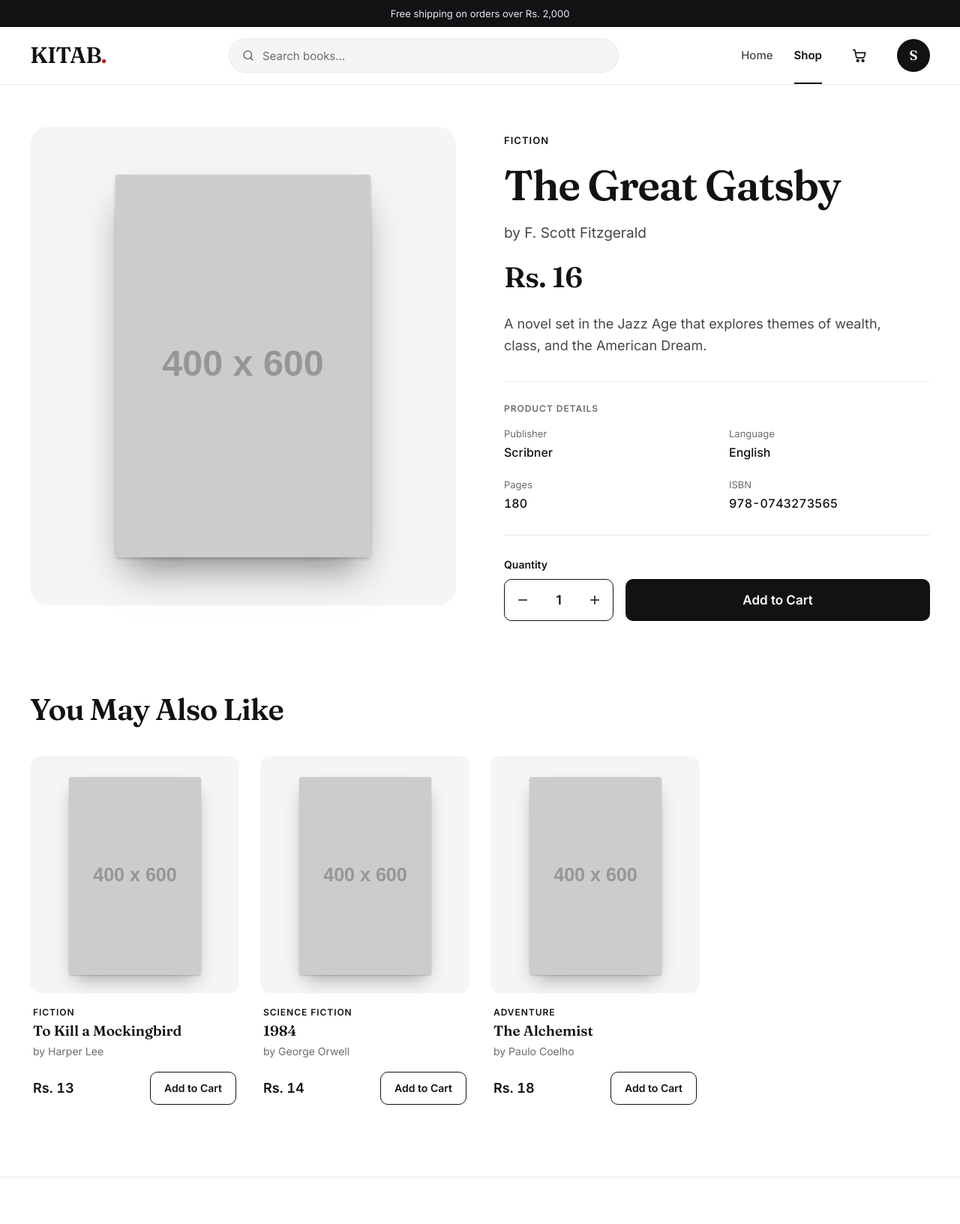
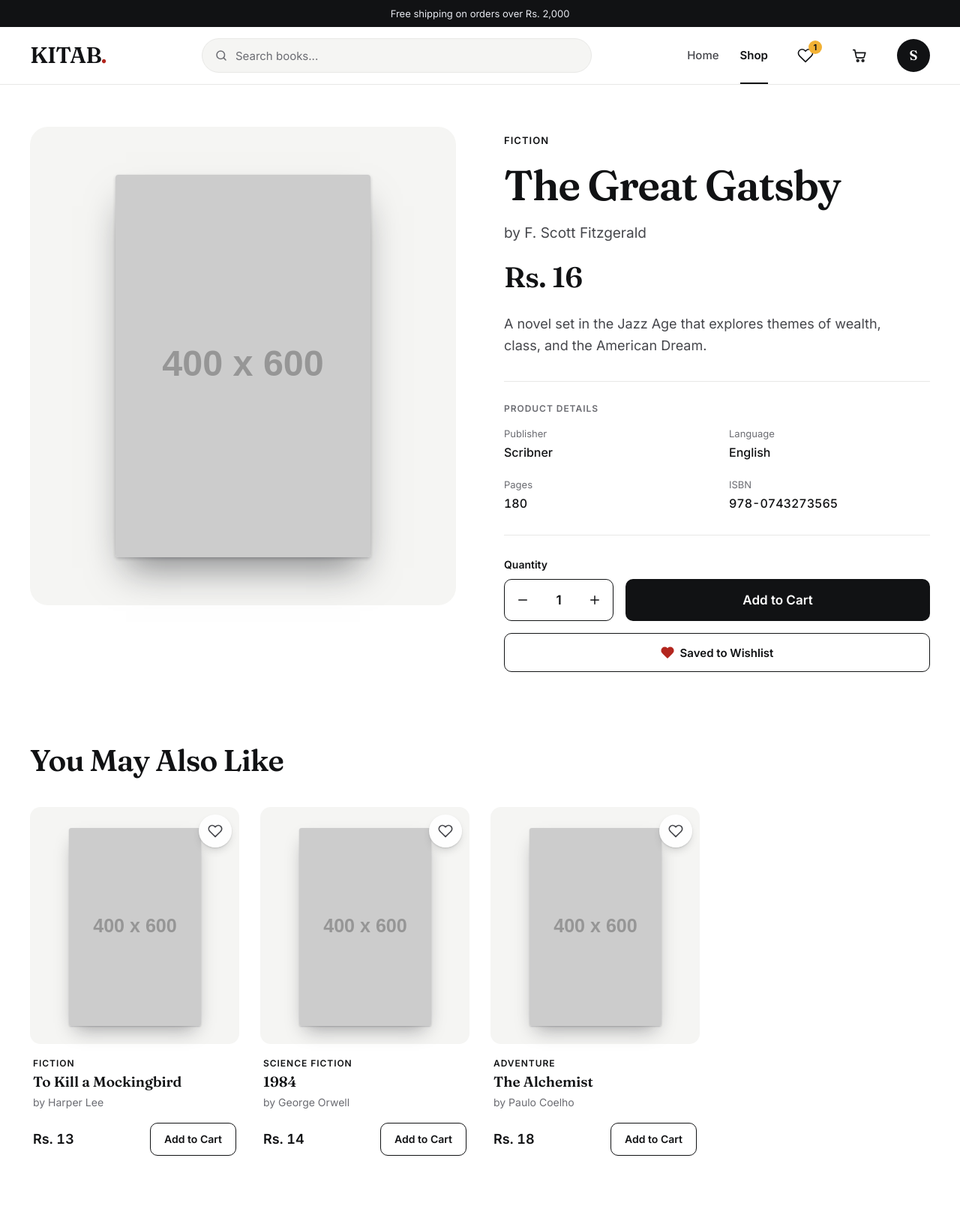
Before and after one commit to BisheshWaiba/Kitab, a PHP site: page /frontend/product.php?id=1 in a window 1280 px wide. Shown: the top 1632 px of the page at 75% size. Run offline with PHP 8.4, Linux system fonts and the light colour scheme; the visitor is signed in with stand-in values (Sample User, id 1); data comes from the database, SQL or seed files in the repository; tables that the repository leaves empty or names only in its code hold one stand-in row (values such as "Sample post"); grey boxes labelled with a size stand in for pictures from a placeholder-image service; some libraries are stand-ins or nearby versions.

Commit message:
Add wishlist with hearts and My Wishlist page

```diff
--- a/assets/css/kitab.css
+++ b/assets/css/kitab.css
@@ -337,6 +337,42 @@ body {
 }
 .k-book__price { font-size: 18px; font-weight: 600; font-variant-numeric: tabular-nums; }
 .k-book__foot .k-btn { height: 44px; padding: 0 18px; font-size: 14px; }
+
+/* ---------- Wishlist ---------- */
+.k-book__media { position: relative; }
+.k-wish { position: absolute; top: 10px; right: 10px; margin: 0; }
+.k-wish__btn {
+  display: inline-flex;
+  align-items: center;
+  justify-content: center;
+  width: 44px;
+  height: 44px;
+  padding: 0;
+  border: 0;
+  border-radius: 50%;
+  background: rgba(255, 255, 255, .94);
+  color: var(--k-ink-2);
+  box-shadow: 0 1px 2px rgba(20, 22, 28, .14), 0 6px 14px -6px rgba(20, 22, 28, .3);
+  cursor: pointer;
+  transition: color .15s, transform .15s;
+}
+.k-wish__btn:hover { color: var(--k-red); transform: scale(1.06); }
+.k-wish__btn:focus-visible,
+.k-wishbtn:focus-visible { outline: 3px solid var(--k-accent); outline-offset: 2px; }
+.k-wish__btn:disabled { cursor: progress; }
+.k-wish__btn svg,
+.k-wishbtn svg { fill: none; transition: fill .15s; }
+.k-wish__btn.is-on { color: var(--k-red); }
+.k-wish__btn.is-on svg,
+.k-wishbtn.is-on svg { fill: currentColor; }
+.k-wishbtn { height: 52px; }
+.k-wishbtn.is-on svg { color: var(--k-red); }
+.k-wishrow { margin: -4px 0 0; }
+.k-wishrow .k-wishbtn { width: 100%; }
+.k-product__info > .k-wishbtn { margin-top: -4px; }
+
+/* the heart in the header is filled while you are on the wishlist page */
+.k-cart--wish.is-active svg { fill: currentColor; }
 
 /* ---------- Home: hero ---------- */
 .k-hero__inner {
--- a/assets/js/main.js
+++ b/assets/js/main.js
@@ -37,6 +37,81 @@ document.querySelectorAll('[data-upload]').forEach(function (box) {
     });
 });
 
+// Wishlist hearts: save or remove a book without reloading the page.
+// Without JavaScript the same form posts normally and comes back to the page.
+function setWishCount(count) {
+    var link = document.querySelector('.k-cart--wish');
+    if (!link) {
+        return;
+    }
+    var badge = link.querySelector('.k-cart__badge');
+    if (count > 0 && !badge) {
+        badge = document.createElement('span');
+        badge.className = 'k-cart__badge';
+        link.appendChild(badge);
+    }
+    if (badge) {
+        if (count > 0) {
+            badge.textContent = count;
+        } else {
+            badge.remove();
+        }
+    }
+    link.setAttribute('aria-label', count > 0 ? 'Wishlist, ' + count + ' saved' : 'Wishlist');
+}
+
+document.querySelectorAll('form[data-wish]').forEach(function (form) {
+    var button = form.querySelector('[data-wish-btn]');
+    var action = form.querySelector('input[name="do"]');
+
+    form.addEventListener('submit', function (event) {
+        event.preventDefault();
+        if (button.disabled) {
+            return;
+        }
+        button.disabled = true;
+        fetch(form.action, {
+            method: 'POST',
+            body: new FormData(form),
+            headers: { Accept: 'application/json' },
+            credentials: 'same-origin'
+        })
+            .then(function (response) {
+                return response.ok ? response.json() : Promise.reject();
+            })
+            .then(function (data) {
+                action.value = data.wished ? 'remove' : 'add';
+                button.classList.toggle('is-on', data.wished);
+                if (button.hasAttribute('aria-pressed')) {
+                    button.setAttribute('aria-pressed', data.wished ? 'true' : 'false');
+                }
+                var text = button.querySelector('[data-wish-text]');
+                if (text) {
+                    text.textContent = data.wished ? text.dataset.on : text.dataset.off;
+                }
+                setWishCount(data.count);
+
+                // On the wishlist page a removed book leaves the list
+                var list = document.querySelector('[data-wish-list]');
+                var card = form.closest('.k-book');
+                if (list && card && !data.wished) {
+                    card.remove();
+                    var total = document.querySelector('[data-wish-total]');
+                    if (data.count === 0) {
+                        window.location.reload();
+                    } else if (total) {
+                        total.textContent = data.count + (data.count === 1 ? ' book' : ' books') + ' saved for later';
+                    }
+                }
+                button.disabled = false;
+            })
+            .catch(function () {
+                // Session ended or the request failed: let the form do it the ordinary way
+                form.submit();
+            });
+    });
+});
+
 // Product page: quantity stepper
 document.querySelectorAll('[data-qty]').forEach(function (box) {
     var input = box.querySelector('input');
--- a/frontend/product.php
+++ b/frontend/product.php
@@ -113,6 +113,7 @@ require_once '../includes/header.php';
             </div>
             <button type="submit" name="add_to_cart" class="k-btn k-btn--primary">Add to Cart</button>
         </form>
+        <?php k_wish_button($book, 'button'); ?>
     </div>
 </section>
 
--- a/includes/header.php
+++ b/includes/header.php
@@ -11,8 +11,12 @@ if (isset($_SESSION['cart'])) {
     }
 }
 
+require_once __DIR__ . '/helpers.php';
+$wish_count = count(k_wishlist_ids());
+
 $current_page = basename($_SERVER['SCRIPT_NAME']);
 $nav_home = $current_page === 'index.php';
+$nav_wish = $current_page === 'wishlist.php';
 $nav_shop = in_array($current_page, ['shop.php', 'product.php'], true);
 $user_initial = isset($_SESSION['user_name']) ? strtoupper(mb_substr($_SESSION['user_name'], 0, 1)) : '';
 ?>
@@ -58,6 +62,18 @@ $user_initial = isset($_SESSION['user_name']) ? strtoupper(mb_substr($_SESSION['
                     class="k-link<?php echo $nav_home ? ' is-active' : ''; ?>">Home</a>
                 <a href="<?php echo BASE_URL; ?>frontend/shop.php"
                     class="k-link<?php echo $nav_shop ? ' is-active' : ''; ?>">Shop</a>
+                <a href="<?php echo BASE_URL; ?>frontend/wishlist.php"
+                    class="k-cart k-cart--wish<?php echo $nav_wish ? ' is-active' : ''; ?>"
+                    aria-label="Wishlist<?php echo $wish_count > 0 ? ', ' . $wish_count . ' saved' : ''; ?>"
+                    <?php echo $nav_wish ? 'aria-current="page"' : ''; ?>>
+                    <svg width="22" height="22" viewBox="0 0 24 24" fill="none" stroke="currentColor" stroke-width="1.8"
+                        stroke-linecap="round" stroke-linejoin="round" aria-hidden="true">
+                        <path d="M20.8 4.6a5.5 5.5 0 0 0-7.8 0L12 5.7l-1-1.1a5.5 5.5 0 0 0-7.8 7.8l1 1.1L12 21.2l7.8-7.7 1-1.1a5.5 5.5 0 0 0 0-7.8z" />
+                    </svg>
+                    <?php if ($wish_count > 0): ?>
+                        <span class="k-cart__badge"><?php echo $wish_count; ?></span>
+                    <?php endif; ?>
+                </a>
                 <a href="<?php echo BASE_URL; ?>frontend/cart.php" class="k-cart" aria-label="Cart<?php echo $cart_count > 0 ? ', ' . $cart_count . ' items' : ''; ?>">
                     <svg width="22" height="22" viewBox="0 0 24 24" fill="none" stroke="currentColor" stroke-width="1.8"
                         stroke-linecap="round" stroke-linejoin="round" aria-hidden="true">
--- a/includes/helpers.php
+++ b/includes/helpers.php
@@ -115,14 +115,81 @@ function k_auth_art(mysqli $conn, int $offset = 0, bool $flip = false): void
     <?php
 }
 
+// Ids of the books on the signed-in user's wishlist, as [id => true]. One query per request; empty for guests.
+function k_wishlist_ids(): array
+{
+    static $ids = null;
+    if ($ids !== null) {
+        return $ids;
+    }
+    $ids = [];
+    $user_id = (int) ($_SESSION['user_id'] ?? 0);
+    $conn = $GLOBALS['conn'] ?? null;
+    if ($user_id > 0 && $conn instanceof mysqli) {
+        $stmt = $conn->prepare("SELECT book_id FROM wishlist WHERE user_id = ?");
+        $stmt->bind_param("i", $user_id);
+        $stmt->execute();
+        foreach ($stmt->get_result()->fetch_all(MYSQLI_NUM) as [$book_id]) {
+            $ids[(int) $book_id] = true;
+        }
+    }
+    return $ids;
+}
+
+// Heart that saves a book to the wishlist: a round icon on book cards, or a text button on the product page.
+// It is a plain form (works without JavaScript); main.js upgrades it to update in place.
+// Guests get a link to the login page instead.
+function k_wish_button(array $b, string $variant = 'icon'): void
+{
+    $id = (int) $b['id'];
+    $title = (string) $b['title'];
+    $on = isset(k_wishlist_ids()[$id]);
+    $as_button = $variant === 'button';
+    $heart = '<svg width="' . ($as_button ? 18 : 20) . '" height="' . ($as_button ? 18 : 20) . '" viewBox="0 0 24 24" stroke="currentColor"'
+        . ' stroke-width="2" stroke-linecap="round" stroke-linejoin="round" aria-hidden="true">'
+        . '<path d="M20.8 4.6a5.5 5.5 0 0 0-7.8 0L12 5.7l-1-1.1a5.5 5.5 0 0 0-7.8 7.8l1 1.1L12 21.2l7.8-7.7 1-1.1a5.5 5.5 0 0 0 0-7.8z"/></svg>';
+    $button_class = $as_button ? 'k-btn k-btn--outline k-wishbtn' : 'k-wish__btn';
+
+    if (!isset($_SESSION['user_id'])) {
+        $label = 'Log in to save "' . $title . '" to your wishlist';
+        $link = '<a href="' . BASE_URL . 'frontend/login.php" class="' . $button_class . '" aria-label="' . htmlspecialchars($label) . '"'
+            . ($as_button ? '' : ' title="Log in to save this book"') . '>' . $heart
+            . ($as_button ? '<span>Add to Wishlist</span>' : '') . '</a>';
+        echo $as_button ? $link : '<span class="k-wish">' . $link . '</span>';
+        return;
+    }
+    ?>
+    <form method="POST" action="<?php echo BASE_URL; ?>frontend/wishlist.php"
+        class="<?php echo $as_button ? 'k-wishrow' : 'k-wish'; ?>" data-wish data-title="<?php echo htmlspecialchars($title); ?>">
+        <input type="hidden" name="csrf" value="<?php echo k_csrf_token(); ?>">
+        <input type="hidden" name="book_id" value="<?php echo $id; ?>">
+        <input type="hidden" name="do" value="<?php echo $on ? 'remove' : 'add'; ?>">
+        <input type="hidden" name="back" value="<?php echo htmlspecialchars($_SERVER['REQUEST_URI'] ?? ''); ?>">
+        <?php if ($as_button): ?>
+            <button type="submit" class="<?php echo $button_class . ($on ? ' is-on' : ''); ?>" data-wish-btn>
+                <?php echo $heart; ?>
+                <span data-wish-text data-on="Saved to Wishlist" data-off="Add to Wishlist"><?php echo $on ? 'Saved to Wishlist' : 'Add to Wishlist'; ?></span>
+            </button>
+        <?php else: ?>
+            <button type="submit" class="<?php echo $button_class . ($on ? ' is-on' : ''); ?>" data-wish-btn
+                aria-pressed="<?php echo $on ? 'true' : 'false'; ?>"
+                aria-label="<?php echo htmlspecialchars('Save "' . $title . '" to wishlist'); ?>"><?php echo $heart; ?></button>
+        <?php endif; ?>
+    </form>
+    <?php
+}
+
 function k_book_card(array $b): void
 {
     $href = BASE_URL . 'frontend/product.php?id=' . (int) $b['id'];
     ?>
     <article class="k-book">
-        <a class="k-book__cover" href="<?php echo $href; ?>" tabindex="-1" aria-hidden="true">
-            <?php k_cover($b); ?>
-        </a>
+        <div class="k-book__media">
+            <a class="k-book__cover" href="<?php echo $href; ?>" tabindex="-1" aria-hidden="true">
+                <?php k_cover($b); ?>
+            </a>
+            <?php k_wish_button($b); ?>
+        </div>
         <div class="k-book__info">
             <span class="k-book__cat"><?php echo htmlspecialchars($b['category']); ?></span>
             <a class="k-book__title" href="<?php echo $href; ?>"><?php echo htmlspecialchars($b['title']); ?></a>
```
Also changed, not shown: frontend/wishlist.php (added, +95 -0 lines).
